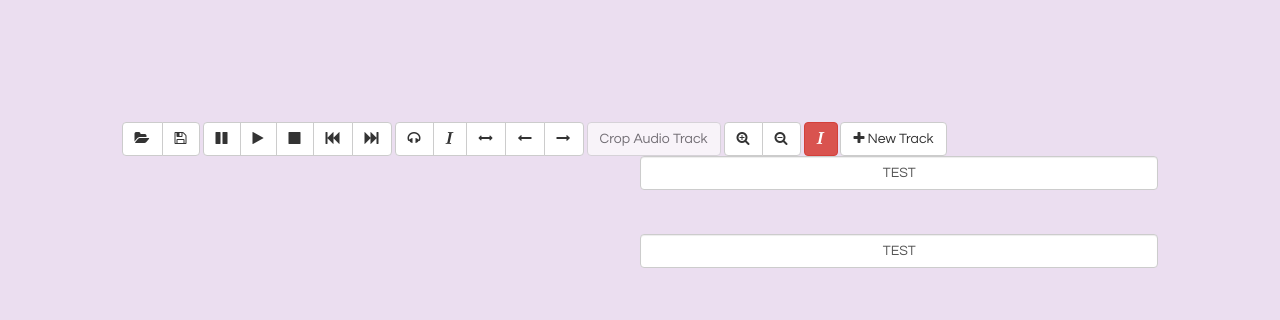
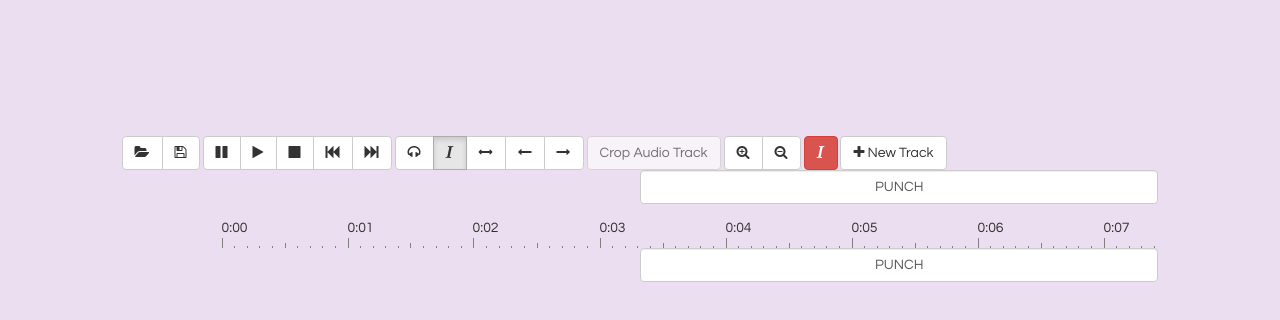
Before and after one commit to Bokeefe/ExquisiteWarps, a website: page index.html in a window 1280 px wide. Drawn offline with nearby package versions, Linux system fonts and the light colour scheme; no server answers.

Commit message:
consoling our time updates

```diff
--- a/index.html
+++ b/index.html
@@ -74,7 +74,7 @@
           <div class="btn-group">
             <span title="drag in a new track" class="btn-new-track btn btn-default"><i class="fa fa-plus"></i> New Track</span>
           </div>
-              <button class="form-control" id="test">TEST</button>
+              <button class="form-control" id="punch">PUNCH</button>
         </div>
       </div>
       <div class="playlist-time-scale"></div>
@@ -97,26 +97,23 @@
     </div>
     <h3>Use the red cursor to cue where the next user can hear this track (keep it mysterious)</h3>
     <h3>NEXT USER EMAIL:</h3><textarea class="form-control">email@here.com</textarea>-->
-    <button class="form-control" id="test">TEST</button>
+    <button class="form-control" id="punch">PUNCH</button>
 
     <script type="text/javascript">
 
-    function test(){
-      $.post('./tracks')
-        var tracks = playlistEditor.getJson();
+    function punch(){
+      console.log(playlistEditor.getJson());
     }
-
-
-    $('#test').click(test);
+    $('#punch').click(punch);
 
     (function(){
 
       $.get(
         "./tracks.json",
         function( res ) {
-          console.log(res);
+          console.log(res[0].start);
           $( ".result" ).html( res );
-          tracks = res;
+          var tracks = res;
           var tracksLength = 0;
           function scaleRes(arr){
             for(var i in arr){
--- /dev/null
+++ b/public/tracks.json
@@ -0,0 +1,26 @@
+[
+    {
+      "start":1,
+      "end":1.4,
+      "fades":[],
+      "src":"../media/one.wav",
+      "cuein":0,
+      "cueout":0
+    },
+    {
+      "start":1.4,
+      "end":4.2,
+      "fades":[],
+      "src":"../media/two.wav",
+      "cuein":0,
+      "cueout":0
+    },
+    {
+      "start":4.2,
+      "end":7,
+      "fades":[],
+      "src":"../media/three.wav",
+      "cuein":0,
+      "cueout":0
+    }
+]
--- a/tracks.json
+++ /dev/null
@@ -1 +0,0 @@
-I fucking wrote here
```
Also changed, not shown: express.js (+5 -2 lines).
